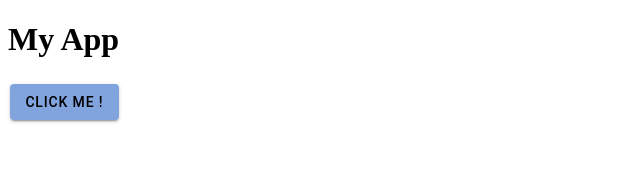
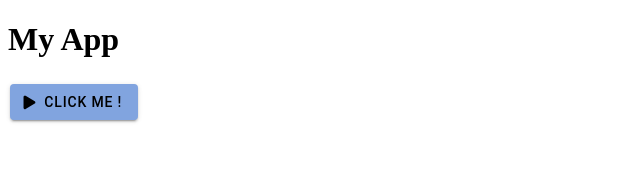
Before and after one commit to Severo-Yannick/ionic-react-hello-world, a React (Create React App) app: page / in a window 1280 px wide. Shown: the top 182 px of the page, without its empty margins (0-640 px from the left). Built offline with nearby package versions, Linux system fonts and the light colour scheme.

Commit message:
use play ionic icon

```diff
--- a/src/App.js
+++ b/src/App.js
@@ -1,4 +1,5 @@
-import { setupIonicReact, IonButton, useIonToast } from "@ionic/react";
+import { setupIonicReact, IonButton, useIonToast, IonIcon } from "@ionic/react";
+import { play } from "ionicons/icons";
 import "@ionic/react/css/core.css";
 import "./theme/colors.css";
 
@@ -21,6 +22,7 @@ function App() {
       </header>
       <main>
         <IonButton color="primary" onClick={handleClick}>
+          <IonIcon icon={play} slot="start" />
           Click me !
         </IonButton>
       </main>
```
